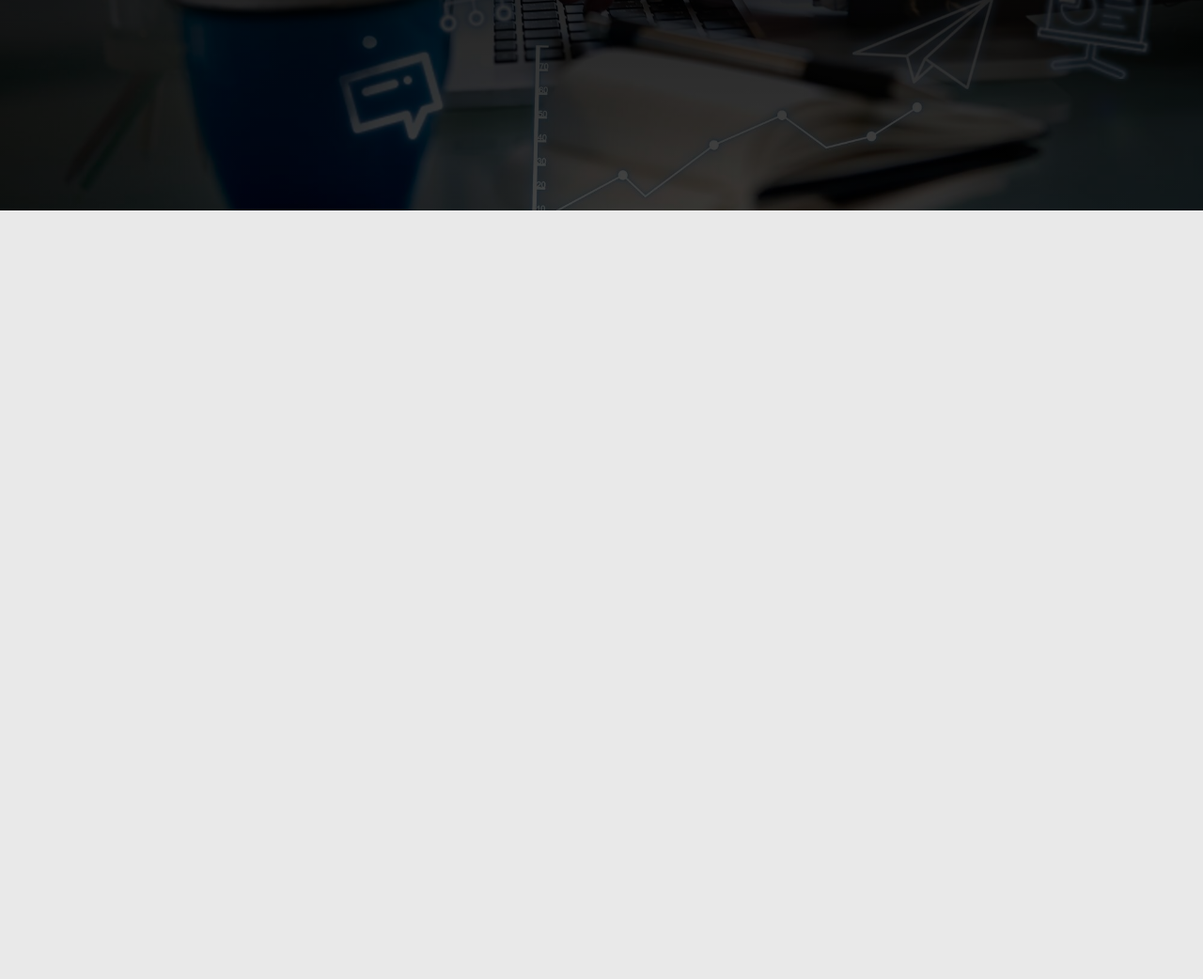
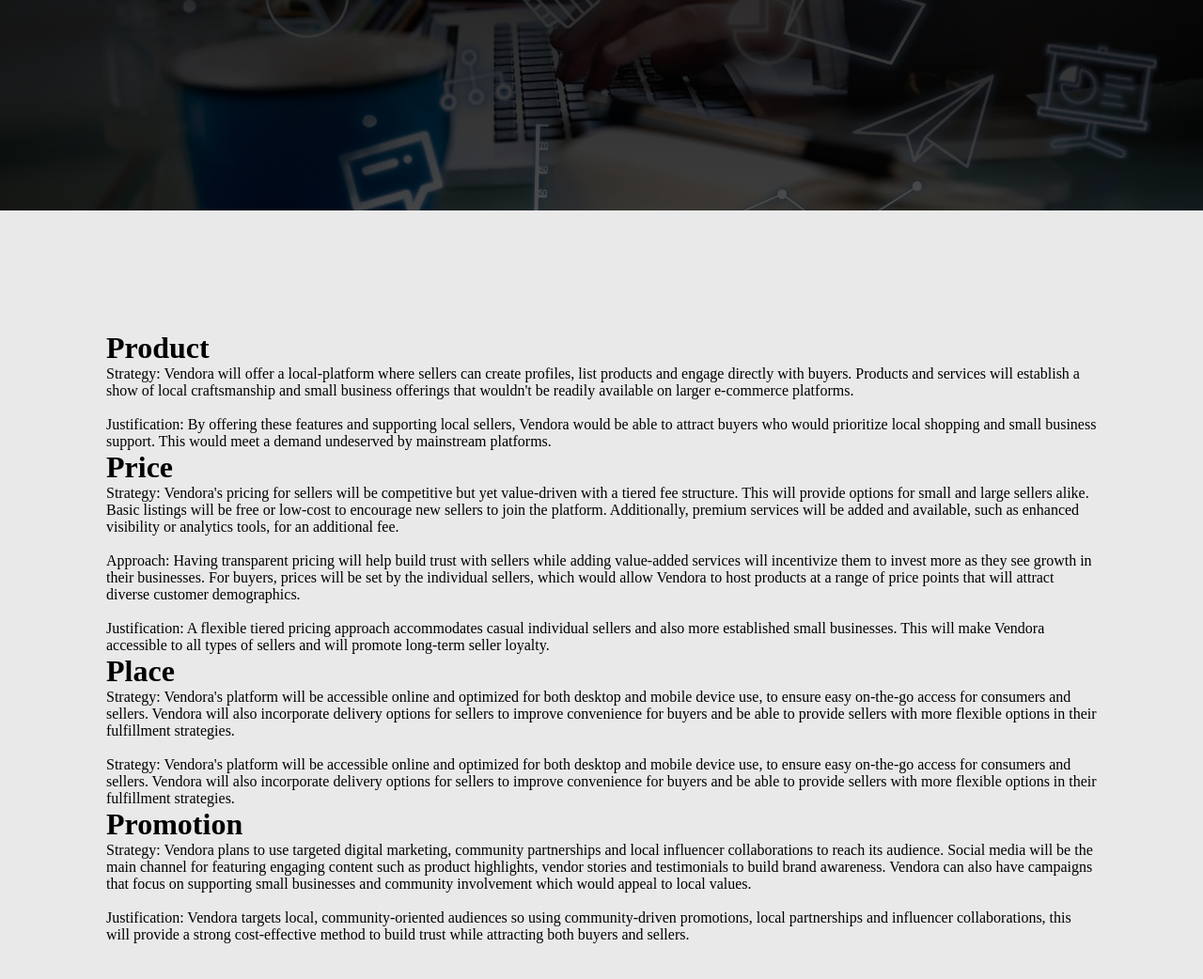
Before and after one commit to Burner09/Vendora, a plain HTML site: page FinalProjectWebPage/strategy.html in a window 1280 px wide. Shown: the part 500-1542 px from the top of the page at 94% size. Before the commit the page ends 800 px from the top, so only its background shows below. Drawn offline with Linux system fonts and the light colour scheme.

Commit message:
Update strategy.html

```diff
--- a/FinalProjectWebPage/strategy.html
+++ b/FinalProjectWebPage/strategy.html
@@ -34,6 +34,28 @@
             <p style="font-size:40px;text-align:center">&#11167;</p>
         </div>
         <div id="content">
+            <div class="row" style="padding: 10%;">
+              <h1>Product</h1>
+                <p>Strategy: Vendora will offer a local-platform where sellers can create profiles, list products and engage directly with buyers. Products and services will establish a show of local craftsmanship and small business offerings that wouldn't be readily available on larger e-commerce platforms.</p>
+                <br>
+                <p>Justification: By offering these features and supporting local sellers, Vendora would be able to attract buyers who would prioritize local shopping and small business support. This would meet a demand undeserved by mainstream platforms.</p><br>
+              <h1>Price</h1>
+
+                <p>Strategy: Vendora's pricing for sellers will be competitive but yet value-driven with a tiered fee structure. This will provide options for small and large sellers alike. Basic listings will be free or low-cost to encourage new sellers to join the platform. Additionally, premium services will be added and available, such as enhanced visibility or analytics tools, for an additional fee.</p><br>
+
+                <p>Approach: Having transparent pricing will help build trust with sellers while adding value-added services will incentivize them to invest more as they see growth in their businesses. For buyers, prices will be set by the individual sellers, which would allow Vendora to host products at a range of price points that will attract diverse customer demographics.</p><br>
+
+                <p>Justification: A flexible tiered pricing approach accommodates casual individual sellers and also more established small businesses. This will make Vendora accessible to all types of sellers and will promote long-term seller loyalty.</p><br>
+
+              <h1>Place</h1>
+                <p>Strategy: Vendora's platform will be accessible online and optimized for both desktop and mobile device use, to ensure easy on-the-go access for consumers and sellers. Vendora will also incorporate delivery options for sellers to improve convenience for buyers and be able to provide sellers with more flexible options in their fulfillment strategies.</p><br>
+
+                <p>Strategy: Vendora's platform will be accessible online and optimized for both desktop and mobile device use, to ensure easy on-the-go access for consumers and sellers. Vendora will also incorporate delivery options for sellers to improve convenience for buyers and be able to provide sellers with more flexible options in their fulfillment strategies.</p><br>
+
+              <h1>Promotion</h1>
+                <p>Strategy: Vendora plans to use targeted digital marketing, community partnerships and local influencer collaborations to reach its audience. Social media will be the main channel for featuring engaging content such as product highlights, vendor stories and testimonials to build brand awareness. Vendora can also have campaigns that focus on supporting small businesses and community involvement which would appeal to local values.</p><br>
+                <p>Justification: Vendora targets local, community-oriented audiences so using community-driven promotions, local partnerships and influencer collaborations, this will provide a strong cost-effective method to build trust while attracting both buyers and sellers.</p><br>
+            </div>
         </div>
     </div>
 </body>
```
